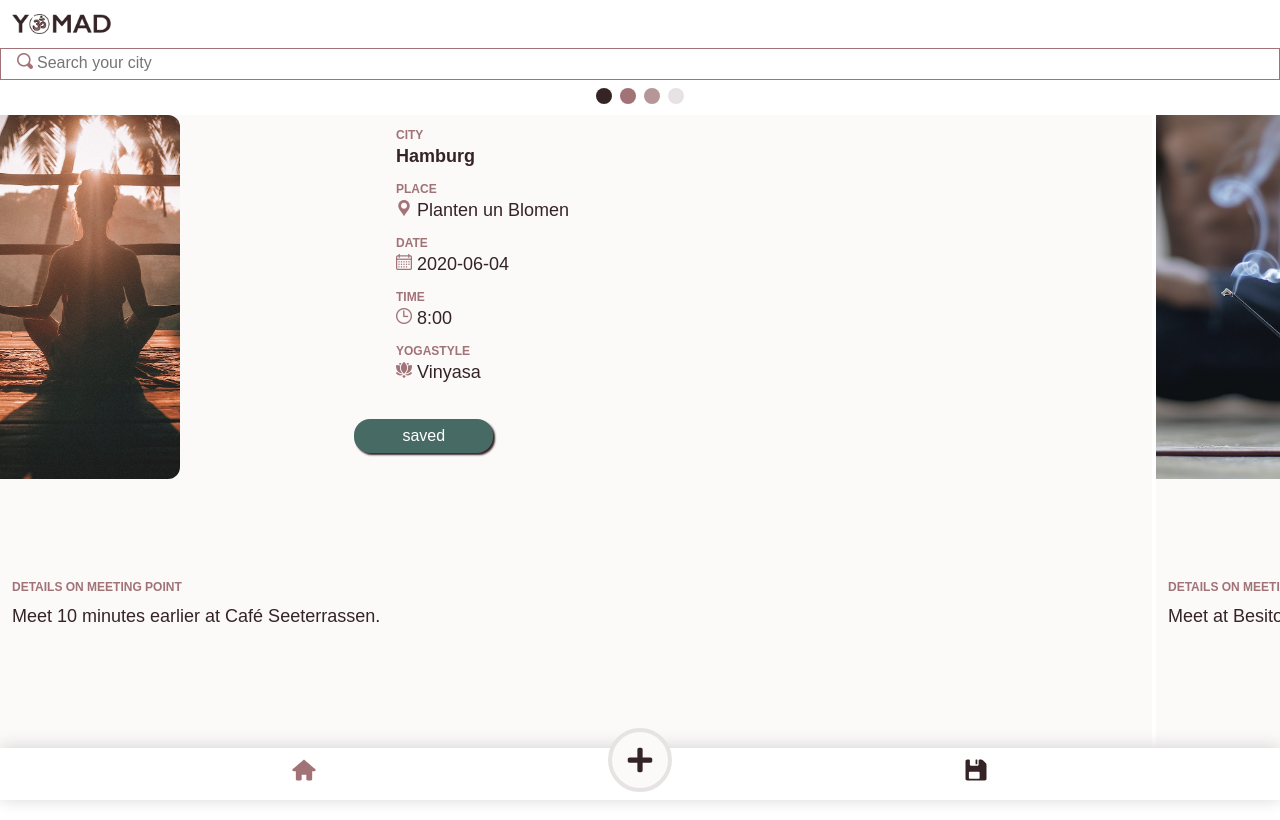
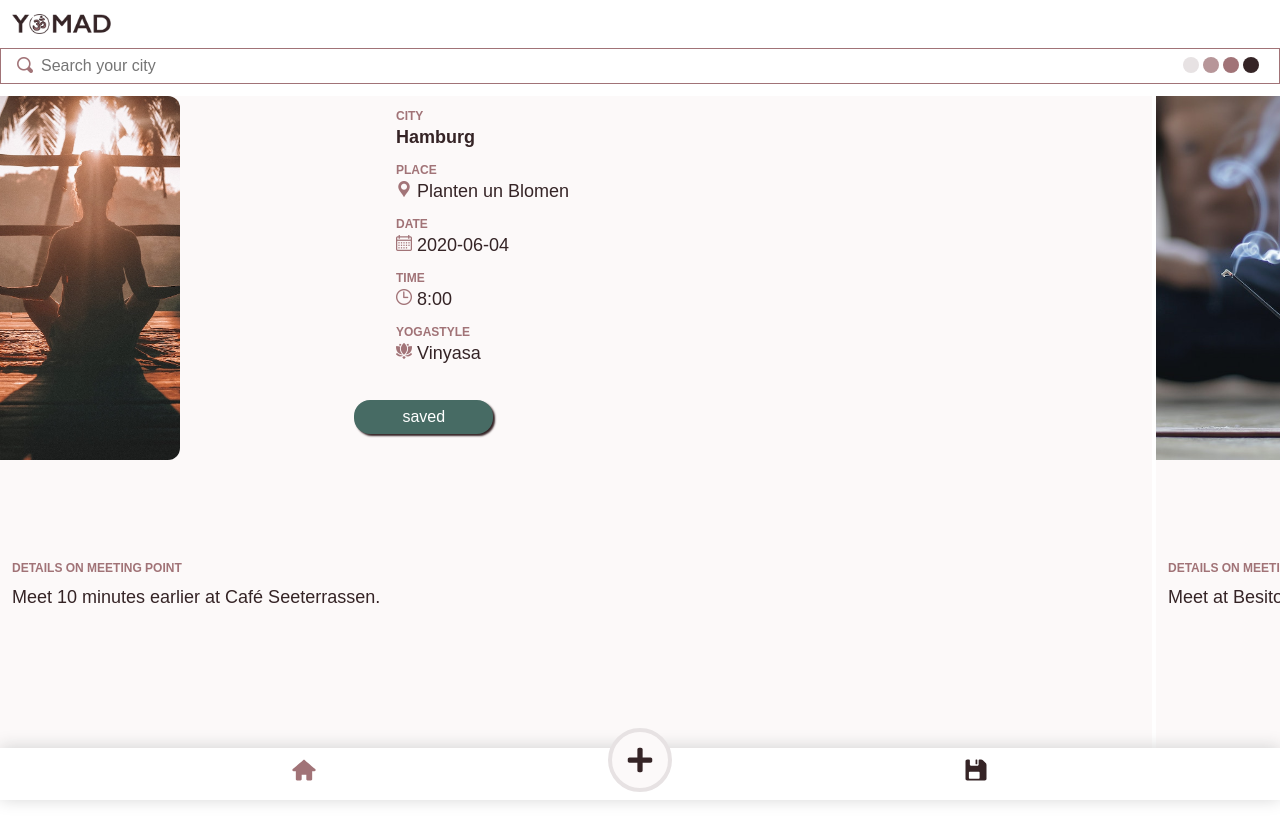
Before and after one commit to kristinmatzies/yomad, a React (Create React App) app: page / in a window 1280 px wide. Built offline with nearby package versions, Linux system fonts and the light colour scheme.

Commit message:
Change FilterDots position to SearchFilter

```diff
--- a/src/components/EventList.js
+++ b/src/components/EventList.js
@@ -3,7 +3,6 @@ import PropTypes from 'prop-types'
 import styled from 'styled-components/macro'
 import Events from './Events'
 import SearchFilter from './SearchFilter'
-import FilterDots from './FilterDots'
 
 EventList.propTypes = {
   events: PropTypes.array.isRequired,
@@ -20,8 +19,12 @@ export default function EventList({
 }) {
   return (
     <Wrapper>
-      <SearchFilter className="span" onSearchFilter={onSearchFilter} />
-      <FilterDots isFiltered={isFiltered} selectedCity={selectedCity} />
+      <SearchFilter
+        className="span"
+        onSearchFilter={onSearchFilter}
+        isFiltered={isFiltered}
+        selectedCity={selectedCity}
+      />
       <Scroller>
         {events
           .filter((event) =>
--- a/src/components/FilterDots.js
+++ b/src/components/FilterDots.js
@@ -19,42 +19,58 @@ export default function FilterDots({ isFiltered, selectedCity }) {
 }
 
 const FilterDotsContainer = styled.div`
-  text-align: center;
-  align-self: center;
-
   .filter-dots {
     height: 16px;
     width: 16px;
-    margin: 4px;
     border-radius: 50%;
     display: inline-block;
 
     :first-child {
+      position: absolute;
+      top: 8px;
+      right: 80px;
+      z-index: 1;
+
       background: ${(props) =>
         props.isFiltered && props.selectedCity !== ''
-          ? 'var(--primary )'
-          : 'var(--primary)'};
+          ? ''
+          : 'var(--quaternary)'};
     }
 
     :nth-child(2) {
+      position: absolute;
+      top: 8px;
+      right: 60px;
+      z-index: 1;
+
+      background: ${(props) =>
+        props.isFiltered && props.selectedCity !== ''
+          ? 'var(--primary)'
+          : 'var(--tertiary)'};
+    }
+
+    :nth-child(3) {
+      position: absolute;
+      top: 8px;
+      right: 40px;
+      z-index: 1;
+
       background: ${(props) =>
         props.isFiltered && props.selectedCity !== ''
           ? 'var(--primary)'
           : 'var(--secondary)'};
     }
 
-    :nth-child(3) {
+    :nth-child(4) {
+      position: absolute;
+      top: 8px;
+      right: 20px;
+      z-index: 1;
+
       background: ${(props) =>
         props.isFiltered && props.selectedCity !== ''
-          ? 'var(--primary)'
-          : 'var(--tertiary)'};
-    }
-
-    :nth-child(4) {
-      background: ${(props) =>
-        props.isFiltered && props.selectedCity !== ''
-          ? ''
-          : 'var(--quaternary)'};
+          ? 'var(--primary )'
+          : 'var(--primary)'};
     }
   }
 `
--- a/src/components/FilteredEvents.js
+++ b/src/components/FilteredEvents.js
@@ -20,8 +20,11 @@ export default function FilteredEvents({
 }) {
   return (
     <Wrapper>
-      <SearchFilter onSearchFilter={onSearchFilter} />
-      <FilterDots isFiltered={isFiltered} selectedCity={selectedCity} />
+      <SearchFilter
+        onSearchFilter={onSearchFilter}
+        isFiltered={isFiltered}
+        selectedCity={selectedCity}
+      />
       <Scroller>
         {events
           .filter((event) =>
--- a/src/components/SearchFilter.js
+++ b/src/components/SearchFilter.js
@@ -1,15 +1,21 @@
 import React from 'react'
 import PropTypes from 'prop-types'
 import styled from 'styled-components/macro'
+import FilterDots from './FilterDots'
 
 SearchFilter.propTypes = {
   onSearchFilter: PropTypes.func.isRequired,
 }
 
-export default function SearchFilter({ onSearchFilter }) {
+export default function SearchFilter({
+  onSearchFilter,
+  isFiltered,
+  selectedCity,
+}) {
   return (
     <Form>
       <img src="./img/icon_magnifier.png" alt="Search" />
+      <FilterDots isFiltered={isFiltered} selectedCity={selectedCity} />
       <input
         type="text"
         placeholder="Search your city"
@@ -22,14 +28,15 @@ export default function SearchFilter({ onSearchFilter }) {
 const Form = styled.form`
   display: flex;
   justify-content: center;
-  margin-bottom: 4px;
+  align-items: center;
+  margin-bottom: 12px;
   position: relative;
   border: 1px solid var(--secondary);
-  height: 32px;
+  height: 36px;
 
   input {
     width: 100%;
-    padding-left: 36px;
+    padding-left: 40px;
     color: var(--primary);
     font-size: 16px;
     position: relative;
@@ -40,7 +47,7 @@ const Form = styled.form`
   img {
     position: absolute;
     height: 16px;
-    top: 4px;
+    top: 8px;
     left: 16px;
     z-index: 1;
   }
```
